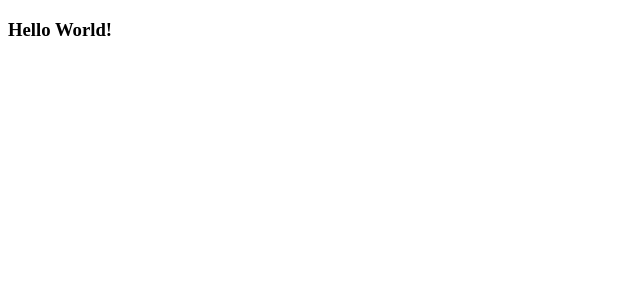
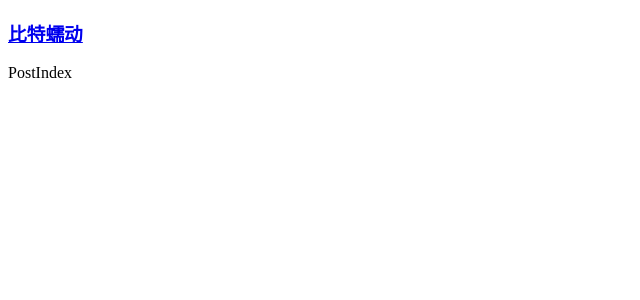
Before and after one commit to suisui-koubou/xb2-vue, a Vue app in the folder ninghao/: page /posts in a window 1280 px wide. Shown: the top 300 px of the page, without its empty margins (0-640 px from the left). Built offline with nearby package versions, Linux system fonts and the light colour scheme; the HTML template or start-up script is replaced by a standard one.

Commit message:
day 2 - router and router-link, router-view

```diff
--- a/ninghao/package.json
+++ b/ninghao/package.json
@@ -9,7 +9,9 @@
   },
   "dependencies": {
     "vue": "^3.2.13",
-    "vuex": "4.1.0"
+    "vuex": "^4.1.0",
+    "vue-router": "^4.0.0-0",
+    "axios": "^1.7.7"
   },
   "devDependencies": {
     "@typescript-eslint/eslint-plugin": "^5.4.0",
--- a/ninghao/src/App.vue
+++ /dev/null
@@ -1,24 +0,0 @@
-<template>
-  <div>
-    <h3>Hello World!</h3>
-  </div>
-</template>
-
-<script>
-export default {
-  data() {
-    return {
-      name: '比特蠕动'
-    };
-  },
-
-  created() {
-    console.log(this.$store.state);
-  }
-}
-
-
-</script>
-
-<style>
-</style>
--- /dev/null
+++ b/ninghao/src/app/App.vue
@@ -0,0 +1,24 @@
+<template>
+  <div>
+    <h3>
+      <!-- router-link 类似 a 标签，可以指向路由地址 -->
+      <router-link to="/"> {{ name }} </router-link>
+    </h3>
+    <router-view></router-view>
+  </div>
+</template>
+
+<script>
+export default {
+  data() {
+    return {
+      name: '比特蠕动'
+    };
+  },
+}
+
+
+</script>
+
+<style>
+</style>
--- /dev/null
+++ b/ninghao/src/app/app.router.ts
@@ -0,0 +1,16 @@
+import { createRouter, createWebHistory } from "vue-router";
+import appRoutes from './app.routes';
+import postRoutes from '@/post/post.routes';
+
+// 路由器
+const router = createRouter({
+    history: createWebHistory(),
+    routes: [
+        ...appRoutes,  // 展开操作符
+        ...postRoutes,
+    ],
+
+});
+
+// 默认导出
+export default router;
--- /dev/null
+++ b/ninghao/src/app/app.routes.ts
@@ -0,0 +1,14 @@
+import { RouteRecordRaw } from "vue-router";
+import AppHome from "@/components/app-home.vue";
+
+// 定义路由
+const routes: Array<RouteRecordRaw> = [
+    {
+        name: 'home',
+        path: '/',
+        component: AppHome,
+    }
+]
+
+// 默认导出
+export default routes;
--- /dev/null
+++ b/ninghao/src/components/app-home.vue
@@ -0,0 +1,3 @@
+<template>
+    <div>好好做人</div>
+</template>
--- /dev/null
+++ b/ninghao/src/post/index/post-index.vue
@@ -0,0 +1,5 @@
+<template>
+    <div>
+        <p>PostIndex</p>
+    </div>
+</template>
--- /dev/null
+++ b/ninghao/src/post/post.routes.ts
@@ -0,0 +1,17 @@
+/* 模块下定义路由。*/
+
+
+import { RouteRecordRaw } from "vue-router";
+import PostIndex from "./index/post-index.vue";
+
+// 定义路由
+const routes: Array<RouteRecordRaw> = [
+    {
+        name: 'postIndex',
+        path: '/posts',
+        component: PostIndex,
+    }
+]
+
+// 默认导出
+export default routes;
```
Also changed, not shown: ninghao/src/main.ts (+8 -3 lines), 1 other file (tests, documents, lock files or other folders).
